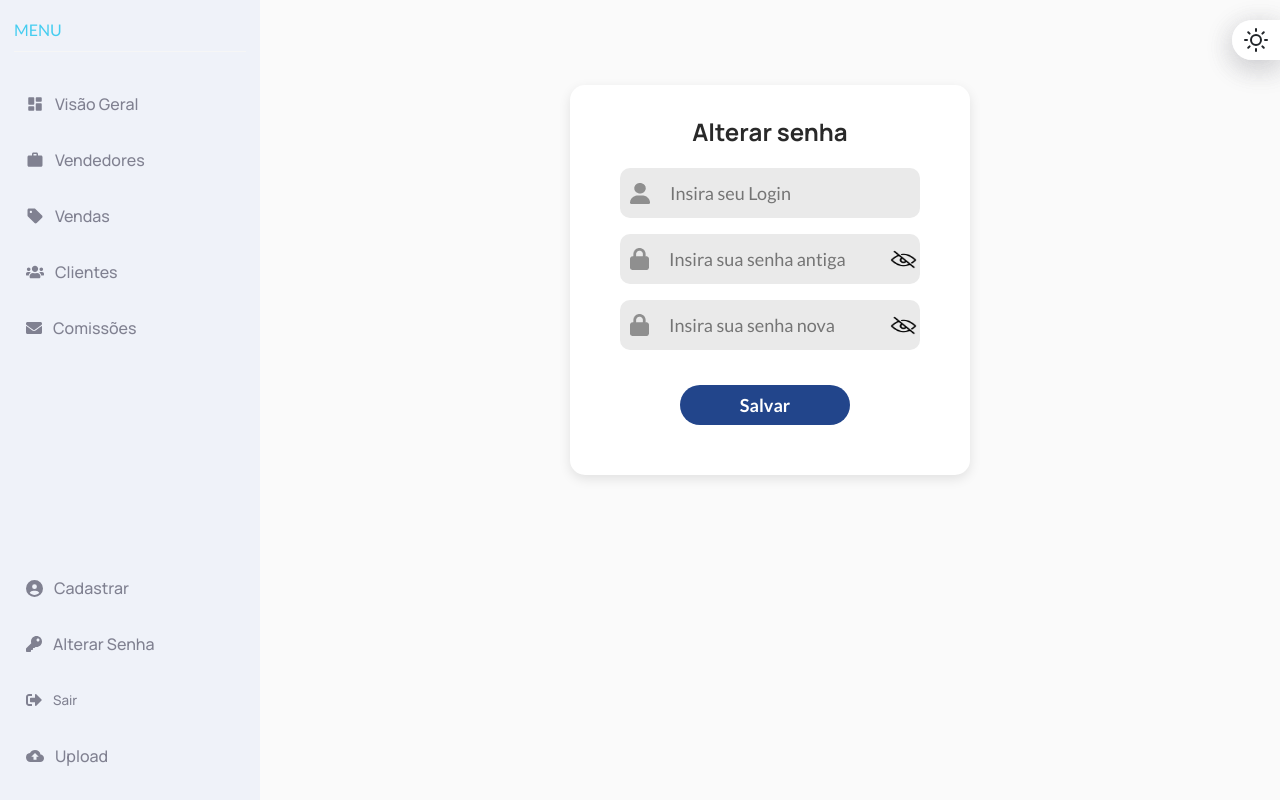
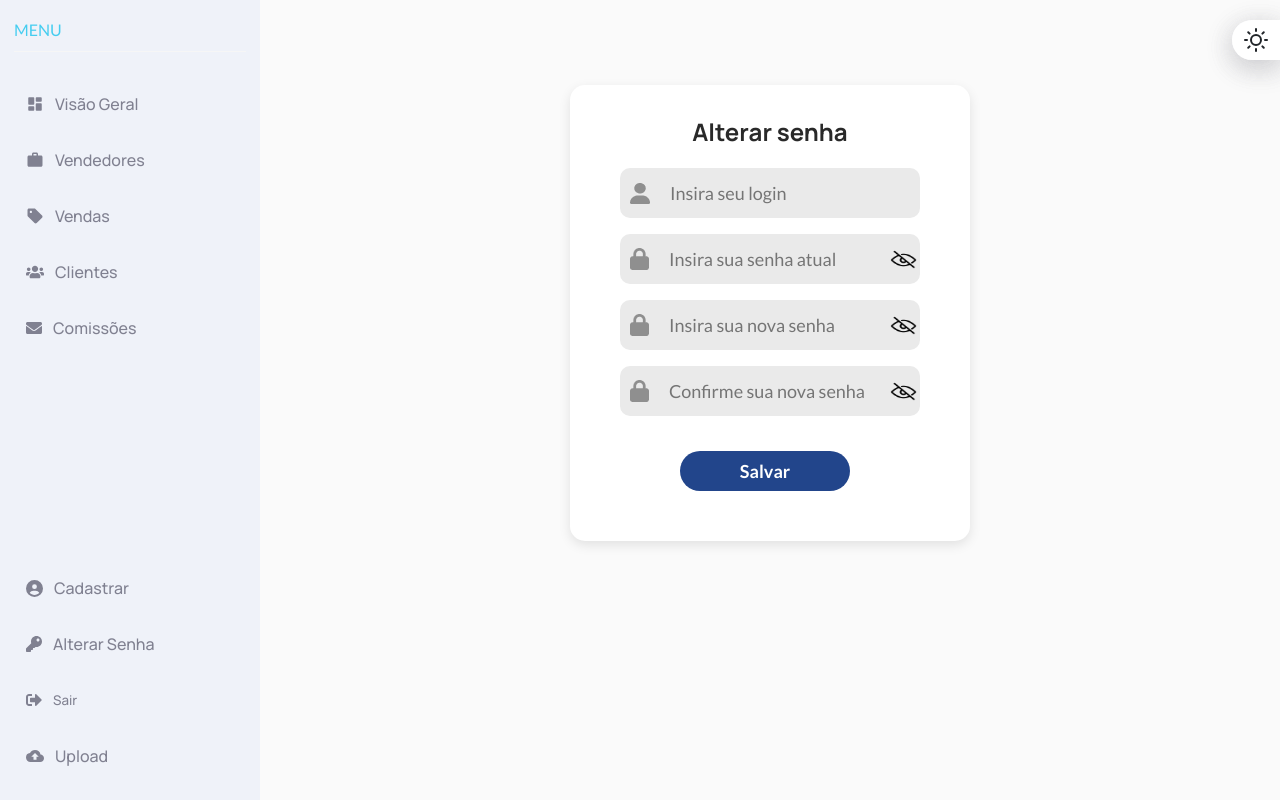
Before and after one commit to Equipe-Meta-Code/Dashboard-Pro4Tech, a React (Vite) app in the folder dashboard/: page /novaSenha in a window 1280 px wide. Built offline with nearby package versions, Linux system fonts and the light colour scheme; no server answers.

Commit message:
Update novaSenha.tsx

```diff
--- a/dashboard/src/components/pages/novaSenha/novaSenha.tsx
+++ b/dashboard/src/components/pages/novaSenha/novaSenha.tsx
@@ -9,36 +9,55 @@ const NovaSenha = () => {
     const [login, setLogin] = useState("");
     const [senhaAntiga, setSenhaAntiga] = useState("");
     const [novaSenha, setNovaSenha] = useState("");
+    const [confirmarSenha, setConfirmarSenha] = useState("");
     const [successMessage, setSuccessMessage] = useState("");
     const [errorMessage, setErrorMessage] = useState("");
     const [mostrarAntiga, setMostrarAntiga] = useState(false);
     const [mostrarNova, setMostrarNova] = useState(false);
+    const [mostrarConfirma, setMostrarConfirma] = useState(false);
 
     const handleSubmit = async () => {
         try {
-            const response = await api.put(`/users/changePassword/${login}`, {
+            // Validar se todos os campos estão preenchidos
+            if (!login || !senhaAntiga || !novaSenha || !confirmarSenha) {
+                throw new Error("Por favor, preencha todos os campos.");
+            }
+
+            // Validar a nova senha
+            if (novaSenha.length < 8 || !/\d/.test(novaSenha) || !/[!@#$%^&*(),.?":{}|<>]/.test(novaSenha)) {
+                throw new Error("A nova senha deve ter no mínimo 8 caracteres, pelo menos 1 número e 1 caractere especial.");
+            }
+
+            // Verificar se a nova senha e a confirmação são iguais
+            if (novaSenha !== confirmarSenha) {
+                throw new Error("A nova senha e a confirmação de senha não são iguais.");
+            }
+
+
+            // Fazer a requisição para a API com os dados do formulário
+            const response = await api.put('/updatePassword', {
+                login,
                 senhaAntiga,
                 novaSenha
             });
-            console.log("eeei");
-            setSuccessMessage(response.data.message);
+
+            // Limpar mensagens de erro/sucesso anteriores
             setErrorMessage("");
+            setSuccessMessage("Senha atualizada com sucesso");
+
+            // Limpar campos do formulário após sucesso
+            setLogin("");
+            setSenhaAntiga("");
+            setNovaSenha("");
+            setConfirmarSenha("");
         } catch (error) {
-            setSuccessMessage("");
-            setErrorMessage(error.response.data.message);
+            // Tratar erros da requisição
+            if (error.response && error.response.data) {
+                setErrorMessage(error.response.data.message);
+            } else {
+                setErrorMessage(error.message);
+            }
         }
-    };
-
-    const handleLoginChange = (event) => {
-        setLogin(event.target.value);
-    };
-
-    const handleSenhaAntigaChange = (event) => {
-        setSenhaAntiga(event.target.value);
-    };
-
-    const handleNovaSenhaChange = (event) => {
-        setNovaSenha(event.target.value);
     };
 
     return (
@@ -48,20 +67,27 @@ const NovaSenha = () => {
                 <div className="inputs">
                     <div className="input">
                         <img src={user_icon} alt="" />
-                        <input type="text" placeholder="Insira seu Login" value={login} onChange={handleLoginChange} />
+                        <input type="text" placeholder="Insira seu login" value={login} onChange={(e) => setLogin(e.target.value)} />
                     </div>
                     <div className="input">
                         <img src={password_icon} alt="" />
-                        <input type={mostrarAntiga ? "text" : "password"} placeholder="Insira sua senha antiga" value={senhaAntiga} onChange={handleSenhaAntigaChange} />
+                        <input type={mostrarAntiga ? "text" : "password"} placeholder="Insira sua senha atual" value={senhaAntiga} onChange={(e) => setSenhaAntiga(e.target.value)} />
                         <button className="eye-icon" onClick={() => setMostrarAntiga(!mostrarAntiga)}>
-                        {mostrarAntiga ? <img src={eyeOpen} alt="Mostrar senha" /> : <img src={eyeClose} alt="Esconder senha" />}
+                            {mostrarAntiga ? <img src={eyeOpen} alt="Mostrar senha" /> : <img src={eyeClose} alt="Esconder senha" />}
                         </button>
                     </div>
                     <div className="input">
                         <img src={password_icon} alt="" />
-                        <input type={mostrarNova ? "text" : "password"} placeholder="Insira sua senha nova" value={novaSenha} onChange={handleNovaSenhaChange} />
+                        <input type={mostrarNova ? "text" : "password"} placeholder="Insira sua nova senha" value={novaSenha} onChange={(e) => setNovaSenha(e.target.value)} />
                         <button className="eye-icon" onClick={() => setMostrarNova(!mostrarNova)}>
-                        {mostrarNova ? <img src={eyeOpen} alt="Mostrar senha" /> : <img src={eyeClose} alt="Esconder senha" />}
+                            {mostrarNova ? <img src={eyeOpen} alt="Mostrar senha" /> : <img src={eyeClose} alt="Esconder senha" />}
+                        </button>
+                    </div>
+                    <div className="input">
+                        <img src={password_icon} alt="" />
+                        <input type={mostrarConfirma ? "text" : "password"} placeholder="Confirme sua nova senha" value={confirmarSenha} onChange={(e) => setConfirmarSenha(e.target.value)} />
+                        <button className="eye-icon" onClick={() => setMostrarConfirma(!mostrarConfirma)}>
+                            {mostrarConfirma ? <img src={eyeOpen} alt="Mostrar senha" /> : <img src={eyeClose} alt="Esconder senha" />}
                         </button>
                     </div>
                 </div>
```
